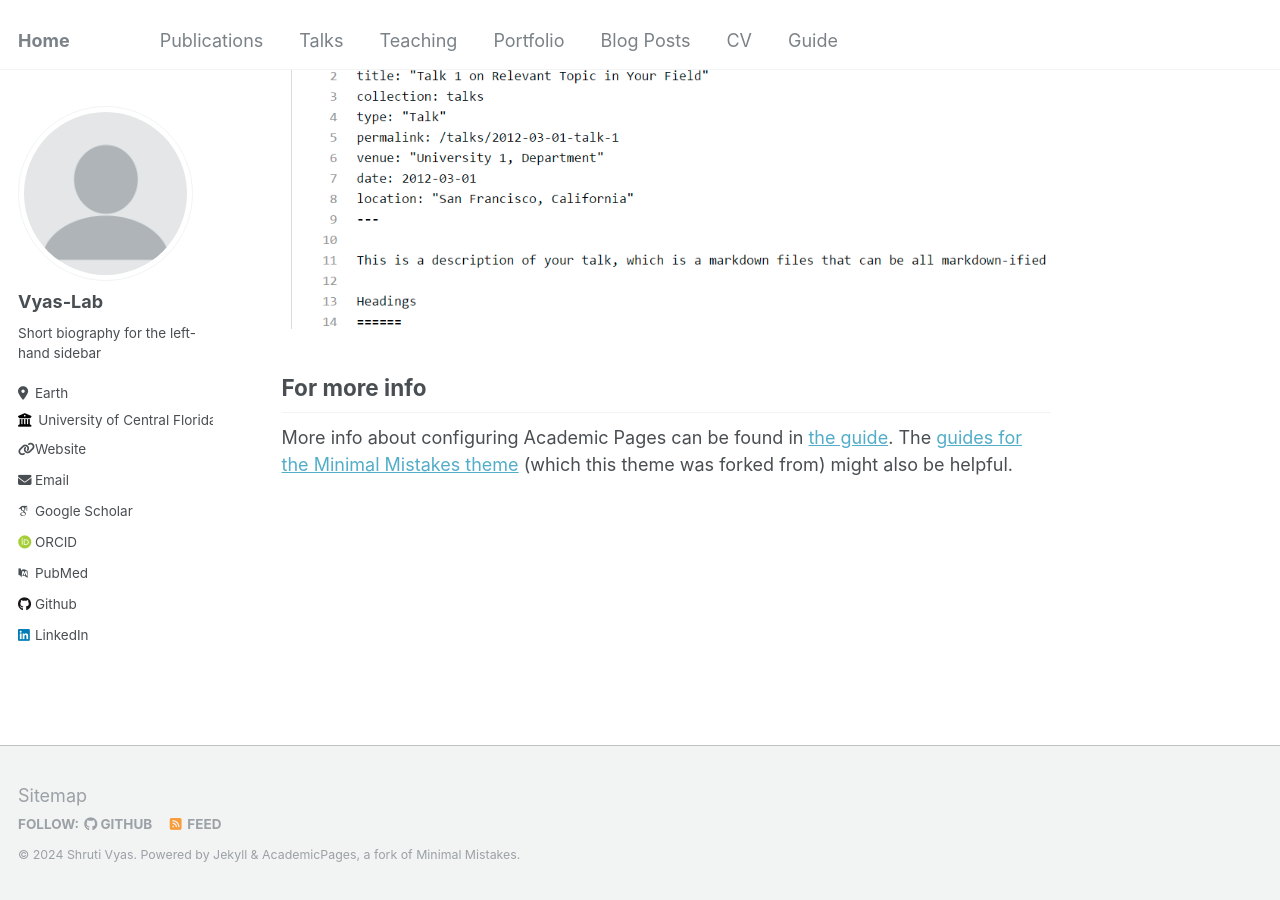
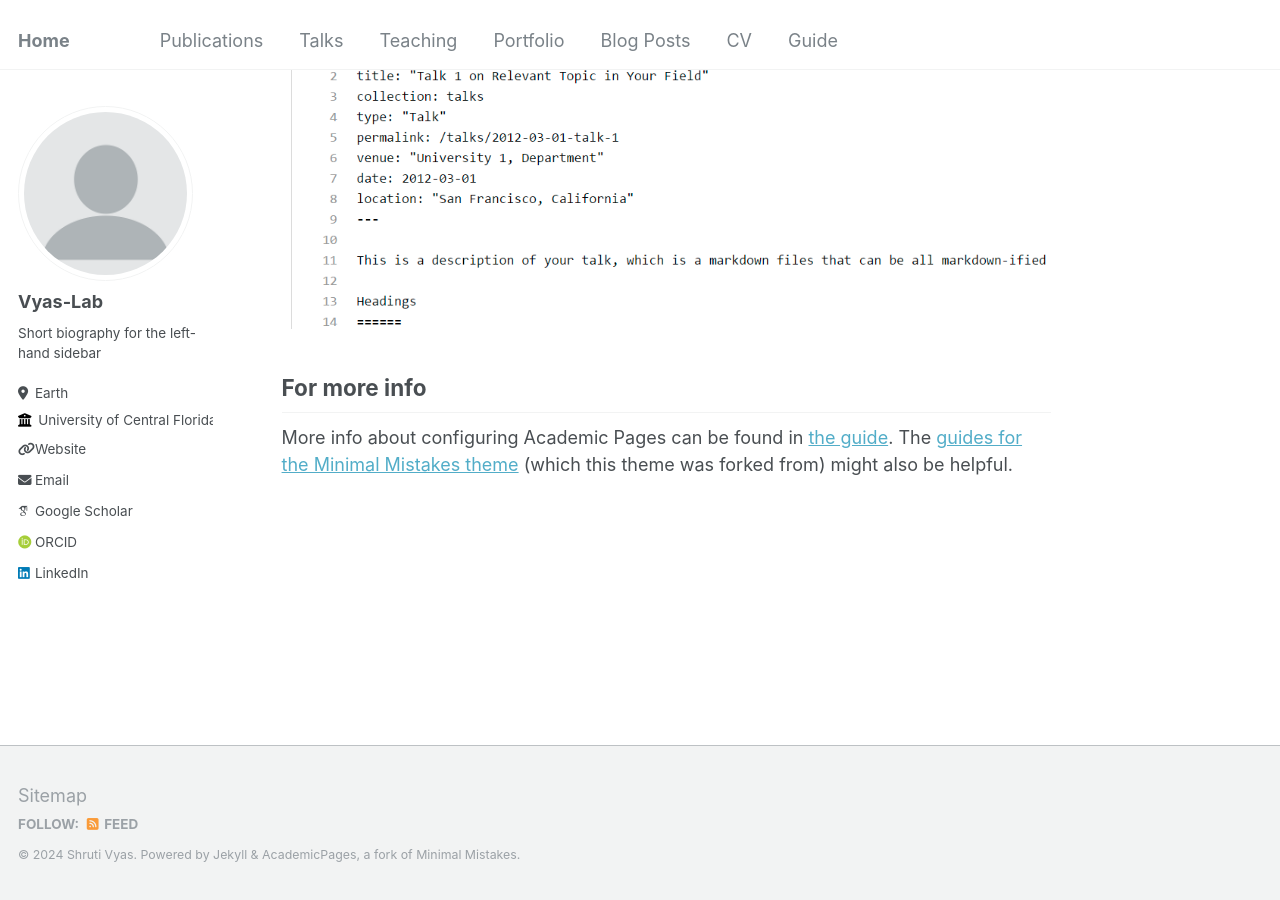
Before and after one commit to vyas-lab/vyas-lab.github.io, a Jekyll site: the page built from _pages/about.md, in a window 1280 px wide and 900 px high, scrolled down 2660 px. Built offline with Jekyll 4.4.1, drawn with Linux system fonts in a browser that asks for light colours; some web fonts are replaced.

Commit message:
Update _config.yml

```diff
--- a/_config.yml
+++ b/_config.yml
@@ -28,7 +28,7 @@
   location         : "Earth"
   employer         : "University of Central Florida"
   uri              : "https://mse.ucf.edu/person/shrutivyas/"
-  email            : "none@example.org"
+  email            : "shruti@ucf.edu"
 
   # Academic websites
   arxiv            : # URL - Update with the correct link to your profile
@@ -36,14 +36,14 @@
   impactstory      : # URL
   orcid            : "https://orcid.org/my-orcid?orcid=0000-0002-5591-5086"
   semantic         : # URL
-  pubmed           : "https://www.ncbi.nlm.nih.gov/pubmed/?term=john+snow"
+  pubmed           : #"https://www.ncbi.nlm.nih.gov/pubmed/?term=john+snow"
   researchgate     : # URL
 
   # Repositories and software development
   bitbucket        : # Username - Update with your username on the site
   codepen          : # Username
   dribbble         : # Username
-  github           : "academicpages"
+  github           : #"academicpages"
   kaggle           : # Username
   stackoverflow    : # User number or user number and name (i.e., use "1" or "1/jeff-atwood")
 
@@ -57,7 +57,7 @@
   keybase          : # Username
   instagram        : # Username
   lastfm           : # Username
-  linkedin         : "https://www.linkedin.com/in/shruti-vyas-42605b70/"
+  linkedin         : "shruti-vyas-42605b70/"
   mastodon         : # URL
   medium           : # URL
   pinterest        : # Username
```
